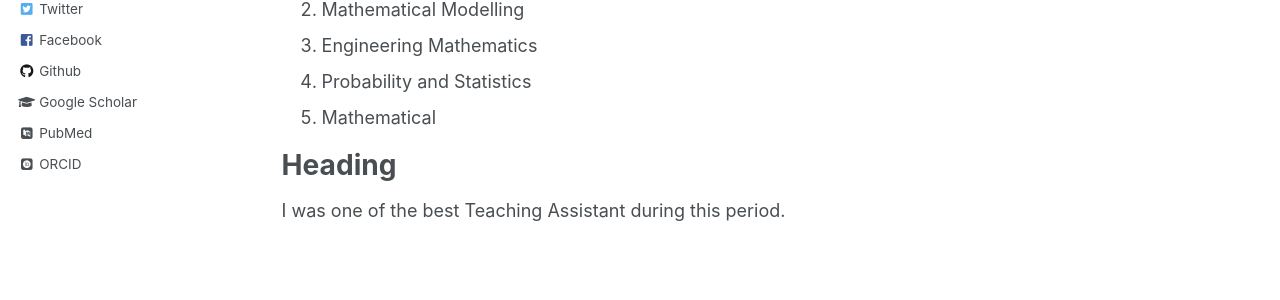
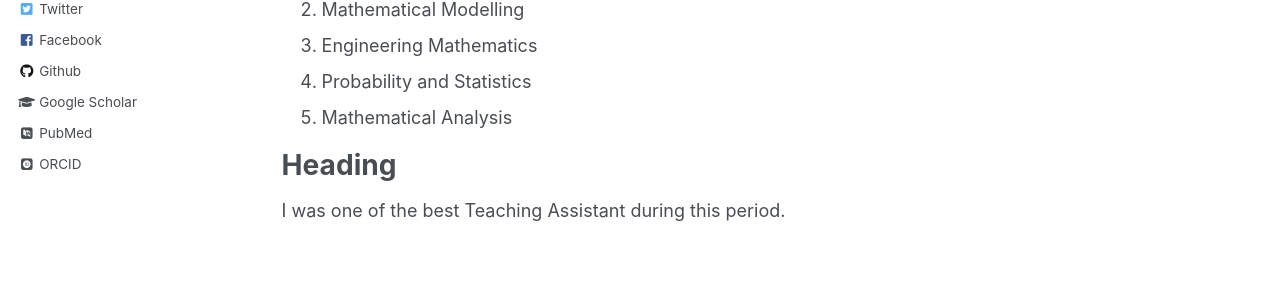
Before and after one commit to EmmanuelOwusu/EmmanuelOwusu.github.io, a Jekyll site: the page built from _teaching/2014-spring-teaching-1.md, in a window 1280 px wide and 1283 px high. Shown: the part 563-863 px from the top of the window. Built offline with Jekyll 4.4.1, drawn with Linux system fonts in a browser that asks for light colours; some web fonts are replaced.

Commit message:
Updated Teaching one
Updated Teaching one

```diff
--- a/_teaching/2014-spring-teaching-1.md
+++ b/_teaching/2014-spring-teaching-1.md
@@ -23,7 +23,7 @@ Courses
 2. Mathematical Modelling
 3. Engineering Mathematics
 4. Probability and Statistics
-5. Mathematical
+5. Mathematical Analysis
 
 Heading
 ======
```
